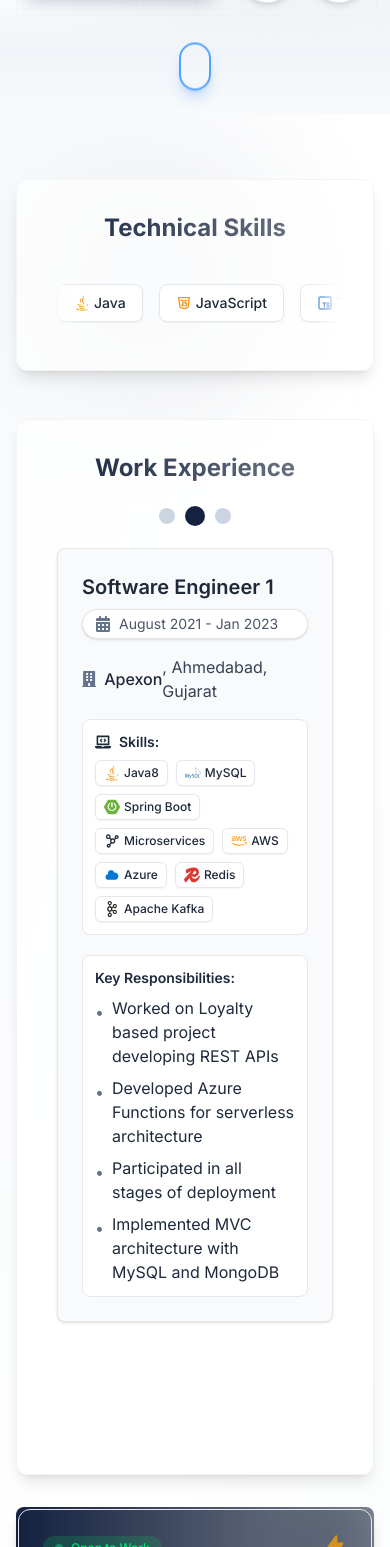
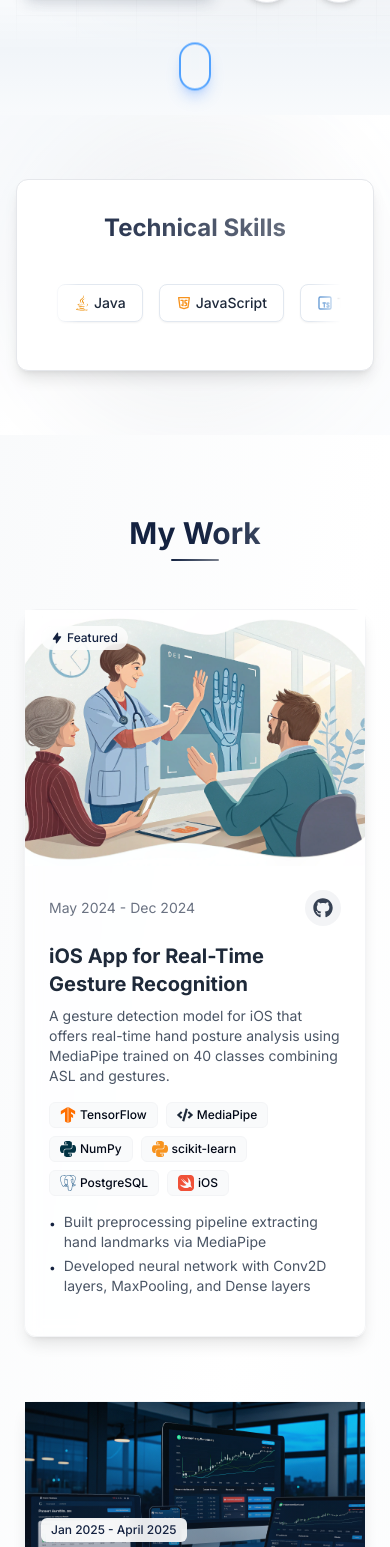
Before and after one commit to abhishek08vyas/portfolio, a Next.js app: page / in a window 390 px wide. Shown: the part 1141-2688 px from the top of the page. Built offline with nearby package versions, Linux system fonts and the light colour scheme.

Commit message:
updated skills and experience component seprate

```diff
--- a/src/app/page.tsx
+++ b/src/app/page.tsx
@@ -1,4 +1,4 @@
-'use client';;
+"use client";
 import { Footer } from "@/components/Footer";
 import { Header } from "@/components/Header";
 import { Hero } from "@/components/Hero";
@@ -7,7 +7,8 @@ import { Toaster } from "@/components/ui/toaster";
 import { Toaster as Sonner } from "@/components/ui/sonner";
 import { TooltipProvider } from "@/components/ui/tooltip";
 import { QueryClient, QueryClientProvider } from "@tanstack/react-query";
-import { SkillsAndExperience } from "@/components/SkillsAndExperience";
+import { Skills } from "@/components/Skills";
+import { Experience } from "@/components/Experience";
 
 const queryClient = new QueryClient();
 
@@ -21,8 +22,9 @@ export default function Home() {
 					<Header />
 					<main>
 						<Hero />
-            <SkillsAndExperience />
+						<Skills />
 						<Projects />
+						<Experience />
 					</main>
 					<Footer />
 				</div>
--- a/src/components/Experience.tsx
+++ b/src/components/Experience.tsx
@@ -1,7 +1,7 @@
 // components/Experience.tsx
 import React, { useState, useEffect, useRef } from "react";
 import { FaBuilding, FaCalendarAlt, FaLaptopCode, FaArrowRight } from "react-icons/fa";
-import { colors } from "../lib/theme-utils";
+import { colors, commonStyles, responsive } from "../lib/theme-utils";
 import { BiNetworkChart } from "react-icons/bi";
 import { SiSpringboot, SiDocker, SiPostgresql, SiJenkins, SiGit, SiRedis, SiMongodb, SiMysql, SiApachekafka, SiPython, SiElasticsearch, SiNextdotjs, SiTailwindcss, SiTensorflow, SiScikitlearn, SiMediapipe } from "react-icons/si";
 import { HiCode, HiCloud, HiLightningBolt } from "react-icons/hi";
@@ -9,6 +9,7 @@ import { TbBrandJavascript, TbBrandTypescript } from "react-icons/tb";
 import { GrReactjs } from "react-icons/gr";
 import { FaAws, FaBriefcase, FaJava, FaServer, FaDatabase } from "react-icons/fa";
 import { VscTools } from "react-icons/vsc";
+import { ContactModal } from "./ContactModel";
 
 interface ExperienceItem {
 	title: string;
@@ -205,13 +206,9 @@ const specificSkillIcons = {
 	),
 };
 
-interface ExperienceProps {
-	commonStyles: any;
-	openContactModal: () => void;
-}
-
-export const Experience: React.FC<ExperienceProps> = ({ commonStyles, openContactModal }) => {
+export const Experience: React.FC = () => {
 	const [activeExp, setActiveExp] = useState(0);
+	const [isContactModalOpen, setIsContactModalOpen] = useState(false);
 	const sliderRef = useRef<HTMLDivElement>(null);
 
 	useEffect(() => {
@@ -254,11 +251,46 @@ export const Experience: React.FC<ExperienceProps> = ({ commonStyles, openContac
 		);
 	};
 
+	// Open and close modal functions
+	const openContactModal = () => {
+		setIsContactModalOpen(true);
+	};
+
+	const closeContactModal = () => {
+		setIsContactModalOpen(false);
+	};
+
 	return (
 		<>
-			<div className={`${commonStyles.card.base} ${commonStyles.card.hover} p-8 mt-12`}>
-				{" "}
-				{/* Added mt-12 for spacing */}
+			<section
+				id="experience"
+				className="relative py-16 overflow-hidden"
+				style={{ background: "#f8fafc" }}
+			>
+				{/* Background with gradient */}
+				<div
+					className="absolute inset-0"
+					style={{ background: `linear-gradient(to bottom right, #f1f5f9, #ffffff, #f8fafc)` }}
+				>
+					<div className="absolute inset-0 opacity-10">
+						<div
+							className="absolute top-10 left-10 w-64 h-64 rounded-full blur-3xl"
+							style={{ backgroundColor: colors.brand.dark }}
+						></div>
+						<div
+							className="absolute bottom-10 right-10 w-64 h-64 rounded-full blur-3xl"
+							style={{ backgroundColor: colors.brand.light }}
+						></div>
+					</div>
+					<div
+						className="absolute inset-0"
+						style={{ backgroundColor: "rgba(255, 255, 255, 0.4)" }}
+					></div>
+				</div>
+
+				<div className={responsive.container + " relative z-10"}>
+					<div className="max-w-5xl mx-auto">
+						<div className="bg-white rounded-xl shadow-lg border border-gray-200 p-8 hover:shadow-xl transition-shadow duration-300">
 							<h3
 								className="text-2xl font-bold text-center mb-6"
 								style={{
@@ -298,12 +330,12 @@ export const Experience: React.FC<ExperienceProps> = ({ commonStyles, openContac
 											key={index}
 											className="min-w-full px-2"
 										>
-								<div className={commonStyles.experienceCard.base}>
+											<div className="bg-gray-50 rounded-lg p-6 border border-gray-200 hover:shadow-md transition-shadow">
 												<div className="flex flex-col justify-between h-full">
 													<div>
-											<div className={commonStyles.experienceCard.header}>
-												<h3 className={commonStyles.experienceCard.title}>{exp.title}</h3>
-												<div className={commonStyles.experienceCard.period}>
+														<div className="flex flex-col sm:flex-row sm:items-center sm:justify-between mb-4">
+															<h3 className="text-xl font-bold text-gray-900 mb-2 sm:mb-0">{exp.title}</h3>
+															<div className="flex items-center text-sm text-gray-600">
 																<FaCalendarAlt
 																	className="w-4 h-4 mr-2"
 																	style={{ color: "#64748b" }}
@@ -311,7 +343,7 @@ export const Experience: React.FC<ExperienceProps> = ({ commonStyles, openContac
 																{exp.period}
 															</div>
 														</div>
-											<div className={commonStyles.experienceCard.company}>
+														<div className="flex items-center text-sm text-gray-600 mb-4">
 															<FaBuilding
 																className="w-4 h-4 mr-2"
 																style={{ color: "#64748b" }}
@@ -324,7 +356,7 @@ export const Experience: React.FC<ExperienceProps> = ({ commonStyles, openContac
 															</span>
 															, {exp.location}
 														</div>
-											<div className={commonStyles.experienceCard.skillsSection}>
+														<div className="mb-4">
 															<h4
 																className="text-sm font-semibold mb-2 flex items-center"
 																style={{ color: "#1e293b" }}
@@ -335,7 +367,7 @@ export const Experience: React.FC<ExperienceProps> = ({ commonStyles, openContac
 															{renderSkillsWithIcons(exp.skills)}
 														</div>
 													</div>
-										<div className={commonStyles.experienceCard.responsibilitiesSection}>
+													<div className="mt-4">
 														<h4
 															className="text-sm font-semibold mb-2"
 															style={{ color: "#1e293b" }}
@@ -370,14 +402,11 @@ export const Experience: React.FC<ExperienceProps> = ({ commonStyles, openContac
 						{/* Open to Work & Hire Me Section - Always visible */}
 						<div className="mt-8">
 							<div className={commonStyles.openToWork.container}>
-					<div
-						className="relative p-6 md:p-8 rounded-xl overflow-hidden shadow-lg border border-gray-200"
-						style={{ background: `linear-gradient(to right, ${colors.brand.dark}, ${colors.brand.light})` }}
-					>
+								<div className={commonStyles.openToWork.content}>
 									{/* Decorative elements */}
 									<div
 										className="absolute top-0 right-0 -mt-4 -mr-4 w-24 h-24 rounded-full blur-xl"
-							style={{ backgroundColor: colors.brand.dark, opacity: 0.2 }}
+										style={{ backgroundColor: "#142240", opacity: 0.2 }}
 									></div>
 									<div
 										className="absolute bottom-0 left-0 -mb-6 -ml-6 w-32 h-32 rounded-full blur-xl"
@@ -398,7 +427,7 @@ export const Experience: React.FC<ExperienceProps> = ({ commonStyles, openContac
 											{/* Main content */}
 											<h4 className={commonStyles.openToWork.title}>Transforming complex challenges into elegant solutions</h4>
 
-								<p className={commonStyles.openToWork.description}>With expertise in Java & cloud technologies, I build scalable systems that deliver business value.</p>
+											<p className={commonStyles.openToWork.description}>With expertise in delivering high quality software, I build scalable systems that deliver business value.</p>
 										</div>
 
 										{/* Hire Me button - Modified to open contact modal */}
@@ -422,6 +451,15 @@ export const Experience: React.FC<ExperienceProps> = ({ commonStyles, openContac
 								</div>
 							</div>
 						</div>
+					</div>
+				</div>
+			</section>
+
+			{/* Contact Modal component */}
+			<ContactModal
+				isOpen={isContactModalOpen}
+				onClose={closeContactModal}
+			/>
 		</>
 	);
 };
--- a/src/components/Footer.tsx
+++ b/src/components/Footer.tsx
@@ -13,15 +13,18 @@ export const Footer = () => {
 					{/* Left Section - Branding */}
 					<div className="flex flex-col space-y-3">
 						<h2 className="text-xl font-bold">Abhishek Vyas</h2>
-            <p className="text-sm text-gray-400">
-              Help you create experiences where aesthetics
-              & functionality seamlessly come together.
-            </p>
+						<p className="text-sm text-gray-400">Help you create experiences where aesthetics & functionality seamlessly come together.</p>
 						<div className="flex space-x-4 mt-2">
-              <Link href= {process.env.NEXT_PUBLIC_LINKEDIN_LINK ?? '#'} aria-label="LinkedIn">
+							<Link
+								href={process.env.NEXT_PUBLIC_LINKEDIN_LINK ?? "#"}
+								aria-label="LinkedIn"
+							>
 								<FaLinkedin className="w-5 h-5 text-gray-400 hover:text-blue-500 transition-colors" />
 							</Link>
-              <Link href={process.env.NEXT_PUBLIC_GITHUB_LINK ?? '#'} aria-label="GitHub">
+							<Link
+								href={process.env.NEXT_PUBLIC_GITHUB_LINK ?? "#"}
+								aria-label="GitHub"
+							>
 								<FaGithub className="w-5 h-5 text-gray-400 hover:text-white transition-colors" />
 							</Link>
 						</div>
@@ -33,14 +36,27 @@ export const Footer = () => {
 							<h3 className="font-medium mb-4">General</h3>
 							<ul className="space-y-2">
 								<li>
-                  <Link href="/" className="text-gray-400 hover:text-white transition-colors">Home</Link>
+									<Link
+										href="/"
+										className="text-gray-400 hover:text-white transition-colors"
+									>
+										Home
+									</Link>
 								</li>
 								<li>
-                  <Link href="/#projects" className="text-gray-400 hover:text-white transition-colors">Projects</Link>
+									<Link
+										href="/#projects"
+										className="text-gray-400 hover:text-white transition-colors"
+									>
+										Projects
+									</Link>
 								</li>
 								<li>
 									{/* Use direct Link to coming-soon instead of onClick handler */}
-                  <Link href="/coming-soon" className="text-gray-400 hover:text-white transition-colors">
+									<Link
+										href="/coming-soon"
+										className="text-gray-400 hover:text-white transition-colors"
+									>
 										Blog
 									</Link>
 								</li>
@@ -51,13 +67,19 @@ export const Footer = () => {
 							<ul className="space-y-2">
 								<li>
 									{/* Use direct Link to coming-soon instead of onClick handler */}
-                  <Link href="/coming-soon" className="text-gray-400 hover:text-white transition-colors">
+									<Link
+										href="/coming-soon"
+										className="text-gray-400 hover:text-white transition-colors"
+									>
 										Bucket List
 									</Link>
 								</li>
 								<li>
 									{/* Use direct Link to coming-soon instead of onClick handler */}
-                  <Link href="/coming-soon" className="text-gray-400 hover:text-white transition-colors">
+									<Link
+										href="/coming-soon"
+										className="text-gray-400 hover:text-white transition-colors"
+									>
 										Book a call
 									</Link>
 								</li>
@@ -67,25 +89,20 @@ export const Footer = () => {
 
 					{/* Right Section - Contact */}
 					<div>
-            <p className="text-sm text-gray-400 mb-4">
-              Feel free to reach out to me for any
-              inquiries or collaboration opportunities.
-            </p>
+						<p className="text-sm text-gray-400 mb-4">Feel free to reach out to me for any inquiries or collaboration opportunities.</p>
 						<a
 							href="mailto:abhishekvvyas@gmail.com"
 							className="flex items-center gap-2 text-blue-400 hover:text-blue-300 transition-colors"
 						>
 							<LuMail className="w-5 h-5" />
-              <span>comingsoon.here</span>
+							<span>abhishekvvyas@gmail.com</span>
 						</a>
 					</div>
 				</div>
 
 				{/* Copyright Line */}
 				<div className="border-t border-gray-800 mt-8 pt-6 text-center">
-          <p className="text-sm text-gray-500">
-            Copyright © {currentYear} Abhishek Vyas. All rights reserved.
-          </p>
+					<p className="text-sm text-gray-500">Copyright © {currentYear} Abhishek Vyas. All rights reserved.</p>
 				</div>
 			</div>
 		</footer>
--- a/src/components/Header.tsx
+++ b/src/components/Header.tsx
@@ -4,8 +4,8 @@ import { useState } from "react";
 import { GiHamburgerMenu } from "react-icons/gi";
 import { IoClose } from "react-icons/io5";
 import { Button } from "./ui/button";
-import Link from 'next/link';
-import Image from 'next/image';
+import Link from "next/link";
+import Image from "next/image";
 
 export const Header = () => {
 	const [menuOpen, setMenuOpen] = useState(false);
@@ -14,7 +14,10 @@ export const Header = () => {
 		<header className="fixed top-0 left-0 right-0 z-50 bg-white/80 backdrop-blur-md border-b">
 			<nav className="container mx-auto px-4 py-4 flex items-center justify-between">
 				<div className="flex items-center">
-          <Link href="/" className="flex items-center hover:opacity-80 transition-opacity pl-0 md:pl-1">
+					<Link
+						href="/"
+						className="flex items-center hover:opacity-80 transition-opacity pl-0 md:pl-1"
+					>
 						<Image
 							src="/images/av2.png"
 							alt="Abhishek Vyas"
@@ -32,11 +35,23 @@ export const Header = () => {
 
 				{/* Desktop menu */}
 				<div className="hidden md:flex gap-6">
-          <Link href="/#skills-experience" className="text-sm text-gray-600 hover:text-primary transition-colors font-bold">
-            Skills And Experience
+					<Link
+						href="/#skills"
+						className="text-sm text-gray-600 hover:text-primary transition-colors font-bold"
+					>
+						Skills
 					</Link>
-          <Link href="/#projects" className="text-sm text-gray-600 hover:text-primary transition-colors font-bold">
+					<Link
+						href="/#projects"
+						className="text-sm text-gray-600 hover:text-primary transition-colors font-bold"
+					>
 						Projects
+					</Link>
+					<Link
+						href="/#experience"
+						className="text-sm text-gray-600 hover:text-primary transition-colors font-bold"
+					>
+						Experience
 					</Link>
 				</div>
 
@@ -56,11 +71,11 @@ export const Header = () => {
 				<div className="md:hidden bg-white border-t shadow-md">
 					<div className="container mx-auto px-4 py-4 flex flex-col gap-4">
 						<Link
-              href="/#skills-experience"
+							href="/#skills"
 							className="text-sm text-gray-600 hover:text-primary font-bold"
 							onClick={() => setMenuOpen(false)}
 						>
-              Skills And Experience
+							Skills
 						</Link>
 						<Link
 							href="/#projects"
@@ -69,6 +84,13 @@ export const Header = () => {
 						>
 							Projects
 						</Link>
+						<Link
+							href="/#experience"
+							className="text-sm text-gray-600 hover:text-primary font-bold"
+							onClick={() => setMenuOpen(false)}
+						>
+							Experience
+						</Link>
 					</div>
 				</div>
 			)}
--- a/src/components/Skills.tsx
+++ b/src/components/Skills.tsx
@@ -7,21 +7,10 @@ import { SiSpringboot, SiDocker, SiPostgresql, SiJenkins, SiGit, SiRedis, SiMong
 import { GrReactjs } from "react-icons/gr";
 import { BiNetworkChart } from "react-icons/bi";
 import { VscTools } from "react-icons/vsc";
-import { colors } from "../lib/theme-utils";
+import { colors, responsive } from "../lib/theme-utils";
 
 // Constants
 const SCROLL_SPEED = 0.5;
-const SKILL_ITEM_MARGIN = 16; // mx-2 equivalent
-
-// Skill categories with their respective icons
-const skillCategoryIcons = {
-	"Programming Languages": <HiCode className="w-5 h-5 text-gray-800" />,
-	"Frameworks & Libraries": <SiSpringboot className="w-5 h-5 text-gray-800" />,
-	Databases: <FaDatabase className="w-5 h-5 text-gray-800" />,
-	"Cloud Platforms": <HiCloud className="w-5 h-5 text-gray-800" />,
-	"DevOps & Tools": <VscTools className="w-5 h-5 text-gray-800" />,
-	"Applied Machine Learning": <SiTensorflow className="w-5 h-5 text-gray-800" />,
-} as const;
 
 // Specific skill icons with their original brand colors
 const specificSkillIcons = {
@@ -186,11 +175,7 @@ const specificSkillIcons = {
 // Consolidated skill list for the marquee
 const allSkills = ["Java", "JavaScript", "TypeScript", "Python", "Shell Scripting", "Spring Boot", "Spring MVC", "NextJS", "React", "Tailwind CSS", "JPA", "Apache Kafka", "MySQL", "MongoDB", "PostgreSQL", "Redis", "Azure", "AWS", "Jenkins", "Git", "Docker", "Elastic Search", "TensorFlow", "scikit-learn", "MediaPipe"] as const;
 
-interface SkillsProps {
-	commonStyles: any;
-}
-
-export const Skills: React.FC<SkillsProps> = ({ commonStyles }) => {
+export const Skills: React.FC = () => {
 	const scrollContainerRef = useRef<HTMLDivElement>(null);
 	const innerContentRef = useRef<HTMLDivElement>(null);
 	const animationFrameRef = useRef<number | null>(null);
@@ -307,7 +292,35 @@ export const Skills: React.FC<SkillsProps> = ({ commonStyles }) => {
 	}, [scroll, handleMouseEnter, handleMouseLeave]);
 
 	return (
-		<div className={`${commonStyles.card.base} ${commonStyles.card.hover} p-8`}>
+		<section
+			id="skills"
+			className="relative py-16 overflow-hidden"
+			style={{ background: "#f8fafc" }}
+		>
+			{/* Background with gradient */}
+			<div
+				className="absolute inset-0"
+				style={{ background: `linear-gradient(to bottom right, #f1f5f9, #ffffff, #f8fafc)` }}
+			>
+				<div className="absolute inset-0 opacity-10">
+					<div
+						className="absolute top-10 left-10 w-64 h-64 rounded-full blur-3xl"
+						style={{ backgroundColor: colors.brand.dark }}
+					></div>
+					<div
+						className="absolute bottom-10 right-10 w-64 h-64 rounded-full blur-3xl"
+						style={{ backgroundColor: colors.brand.light }}
+					></div>
+				</div>
+				<div
+					className="absolute inset-0"
+					style={{ backgroundColor: "rgba(255, 255, 255, 0.4)" }}
+				></div>
+			</div>
+
+			<div className={responsive.container + " relative z-10"}>
+				<div className="max-w-5xl mx-auto">
+					<div className="bg-white rounded-xl shadow-lg border border-gray-200 p-8 hover:shadow-xl transition-shadow duration-300">
 						<h3
 							className="text-2xl font-bold text-center mb-6"
 							style={titleGradientStyle}
@@ -328,5 +341,8 @@ export const Skills: React.FC<SkillsProps> = ({ commonStyles }) => {
 							</div>
 						</div>
 					</div>
+				</div>
+			</div>
+		</section>
 	);
 };
--- a/src/components/SkillsAndExperience.tsx
+++ /dev/null
@@ -1,70 +0,0 @@
-// components/SkillsAndExperience.tsx
-import { useState } from "react";
-import { ContactModal } from "./ContactModel";
-import { colors, commonStyles, responsive } from "../lib/theme-utils";
-import { Skills } from "./Skills"; // Import the Skills component
-import { Experience } from "./Experience"; // Import the Experience component
-
-export const SkillsAndExperience = () => {
-	const [isContactModalOpen, setIsContactModalOpen] = useState(false);
-
-	// Open and close modal functions
-	const openContactModal = () => {
-		setIsContactModalOpen(true);
-	};
-
-	const closeContactModal = () => {
-		setIsContactModalOpen(false);
-	};
-
-	return (
-		<section
-			id="skills-experience"
-			className="relative py-16 overflow-hidden"
-			style={{ background: "#f8fafc" }}
-		>
-			{/* Background with gradient */}
-			<div
-				className="absolute inset-0"
-				style={{ background: `linear-gradient(to bottom right, #f1f5f9, #ffffff, #f8fafc)` }}
-			>
-				<div className="absolute inset-0 opacity-10">
-					<div
-						className="absolute top-10 left-10 w-64 h-64 rounded-full blur-3xl"
-						style={{ backgroundColor: colors.brand.dark }}
-					></div>
-					<div
-						className="absolute bottom-10 right-10 w-64 h-64 rounded-full blur-3xl"
-						style={{ backgroundColor: colors.brand.light }}
-					></div>
-				</div>
-				<div
-					className="absolute inset-0"
-					style={{ backgroundColor: "rgba(255, 255, 255, 0.4)" }}
-				></div>
-			</div>
-
-			<div className={responsive.container + " relative z-10"}>
-				{/* No overall heading for "Skills & Experience" here, as each section has its own */}
-				{/* No Tab Navigation needed */}
-
-				<div className="max-w-5xl mx-auto">
-					{/* Render Skills Component */}
-					<Skills commonStyles={commonStyles} />
-
-					{/* Render Experience Component */}
-					<Experience
-						commonStyles={commonStyles}
-						openContactModal={openContactModal}
-					/>
-				</div>
-			</div>
-
-			{/* Contact Modal component */}
-			<ContactModal
-				isOpen={isContactModalOpen}
-				onClose={closeContactModal}
-			/>
-		</section>
-	);
-};
--- a/src/lib/theme-utils.ts
+++ b/src/lib/theme-utils.ts
@@ -137,7 +137,7 @@ export const commonStyles = {
 	// Open to work section
 	openToWork: {
 		container: "bg-gradient-to-r from-[#142240] to-[#797F8C] rounded-lg p-0.5 shadow-lg transform transition-all hover:scale-[1.02] hover:shadow-xl",
-		content: "relative bg-black rounded-lg p-6 overflow-hidden",
+		content: "relative bg-[#142240] rounded-lg p-6 overflow-hidden",
 		badge: "inline-flex items-center bg-green-500/20 text-green-400 rounded-full py-1 px-3 mb-4 text-xs font-medium",
 		title: "text-xl md:text-2xl font-bold text-white mb-3",
 		description: "text-gray-300",
```
Lines whose indentation alone changed are shown as unchanged.
